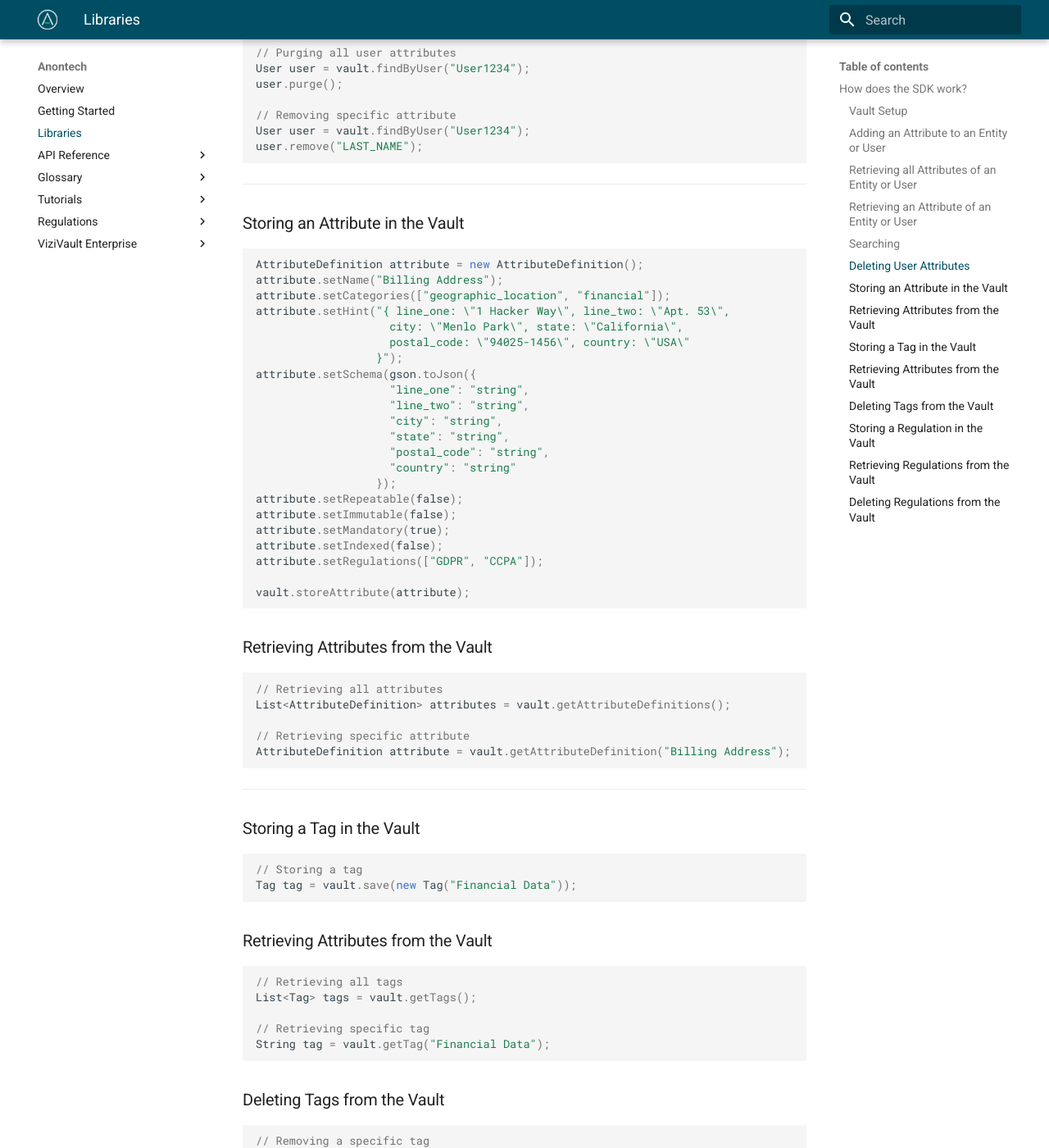
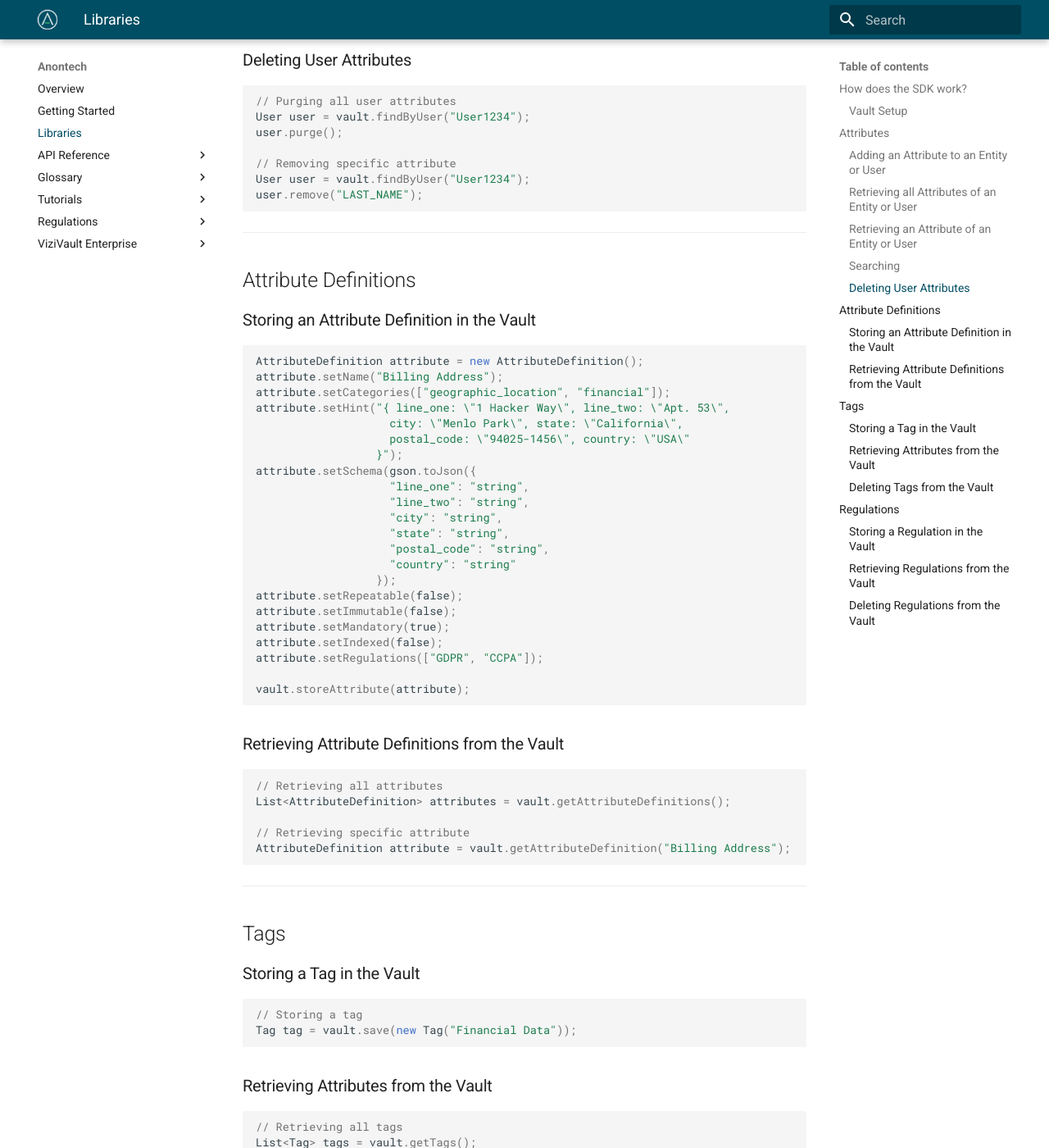
Before and after one commit to anontechnology/documentation, an MkDocs documentation site: the page built from docs/libraries.md, in a window 1280 px wide and 1400 px high, scrolled down 1757 px. Shown: the whole window at 82% size. Built offline with MkDocs 1.6.1 and Material for MkDocs 9.7.7, drawn with Linux system fonts in a browser that asks for light colours; some of the changed text lies outside the part shown.

Commit message:
headers to the subheaders

````diff
--- a/docs/libraries.md
+++ b/docs/libraries.md
@@ -84,7 +86,9 @@ Library not available for your desired language? Feel free to contribute to our
   ```
 
 ----------------------------------------------------------------------
-### Storing an Attribute in the Vault
+## Attribute Definitions
+
+### Storing an Attribute Definition in the Vault
 
   ``` java
   AttributeDefinition attribute = new AttributeDefinition();
@@ -111,7 +115,7 @@ Library not available for your desired language? Feel free to contribute to our
   vault.storeAttribute(attribute);
   ```
 
-### Retrieving Attributes from the Vault
+### Retrieving Attribute Definitions from the Vault
 
   ``` java
   // Retrieving all attributes
@@ -122,6 +126,8 @@ Library not available for your desired language? Feel free to contribute to our
   ```
 
 ----------------------------------------------------------------------
+## Tags
+
 ### Storing a Tag in the Vault
 
   ``` java
@@ -146,6 +152,8 @@ Library not available for your desired language? Feel free to contribute to our
   ```
 
 ----------------------------------------------------------------------
+## Regulations
+
 ### Storing a Regulation in the Vault
 
   ``` java
````
Also changed, not shown: other parts of docs/libraries.md (+2 -0 lines).
